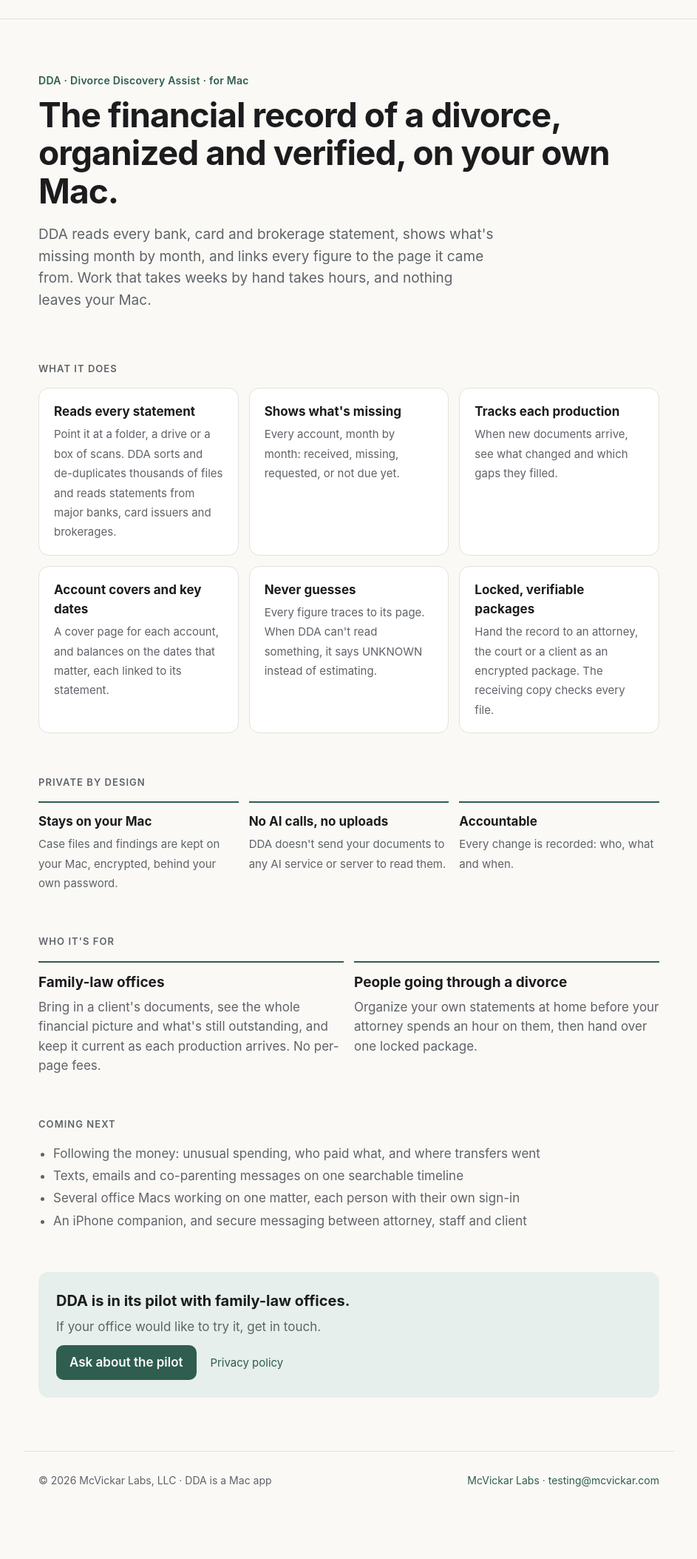
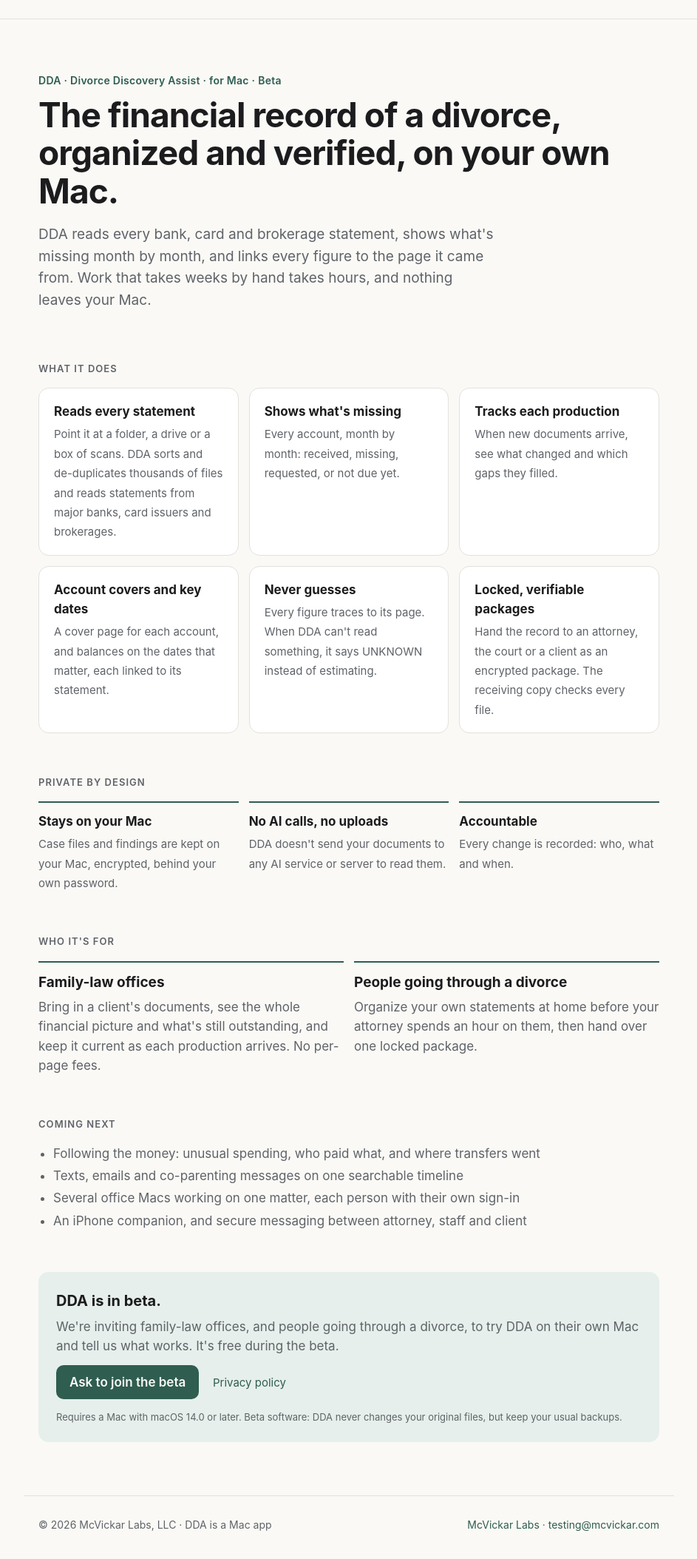
Before and after one commit to jackmcvickar/mcvickarlabs-site, a plain HTML site: page dda/index.html in a window 1280 px wide. Shown: the part 61-2168 px from the top of the page at 74% size, without its empty margins (168-1111 px from the left). Before the commit the page ends 2112 px from the top, so only its background shows below. Drawn offline with Linux system fonts and the light colour scheme.

Commit message:
DDA: beta call to action
Co-Authored-By: Claude Fable 5.2 <noreply@anthropic.com>

```diff
--- a/dda/index.html
+++ b/dda/index.html
@@ -97,7 +97,7 @@
 
   <main class="wrap">
     <section class="hero">
-      <p class="eyebrow">DDA · Divorce Discovery Assist · for Mac</p>
+      <p class="eyebrow">DDA · Divorce Discovery Assist · for Mac · Beta</p>
       <h1>The financial record of a divorce, organized and verified, on your own Mac.</h1>
       <p class="lede">DDA reads every bank, card and brokerage statement, shows what's missing month by month, and links every figure to the page it came from. Work that takes weeks by hand takes hours, and nothing leaves your Mac.</p>
     </section>
@@ -134,10 +134,11 @@
     </ul>
 
     <section class="cta">
-      <h3>DDA is in its pilot with family-law offices.</h3>
-      <p>If your office would like to try it, get in touch.</p>
-      <a class="button" href="mailto:testing@mcvickar.com?subject=DDA%20pilot">Ask about the pilot</a>
+      <h3>DDA is in beta.</h3>
+      <p>We're inviting family-law offices, and people going through a divorce, to try DDA on their own Mac and tell us what works. It's free during the beta.</p>
+      <a class="button" href="mailto:testing@mcvickar.com?subject=DDA%20beta&amp;body=Name%3A%0D%0AOffice%20%28if%20you%27re%20an%20attorney%20or%20staff%29%3A%0D%0AWhich%20Mac%2C%20and%20which%20macOS%20version%3A%0D%0AHow%20you%27d%20use%20DDA%3A%0D%0A">Ask to join the beta</a>
       <span style="margin-left:14px;font-size:15px"><a href="https://mcvickar.com/dda-privacy/">Privacy policy</a></span>
+      <p style="margin:14px 0 0;font-size:13px">Requires a Mac with macOS 14.0 or later. Beta software: DDA never changes your original files, but keep your usual backups.</p>
     </section>
   </main>
 
```
Also changed, not shown: index.html (+2 -2 lines), products/index.html (+2 -2 lines).
